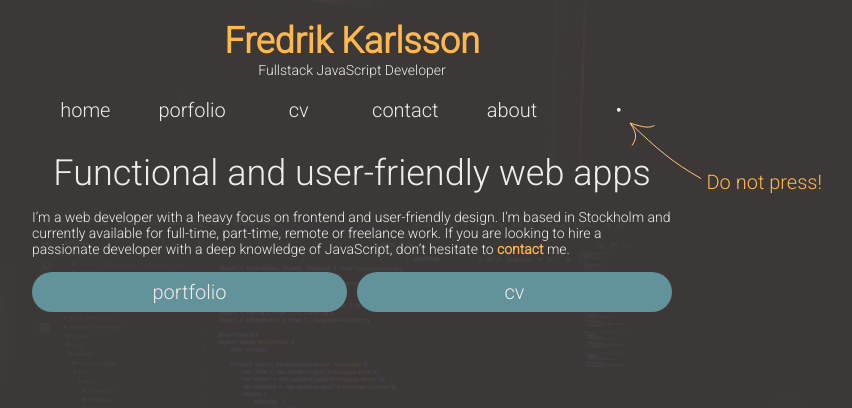
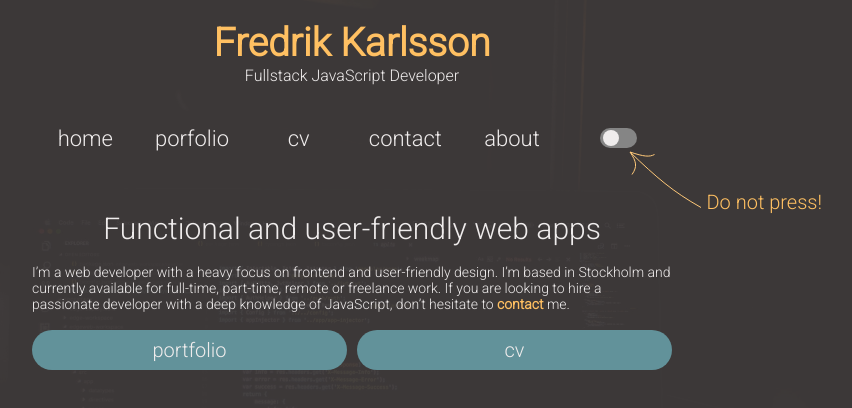
Before and after one commit to 200backflips/check-out-my-cv, a React (Create React App) app: page / in a window 1280 px wide. Shown: the top 408 px of the page, without its empty margins (288-1140 px from the left). Built offline with nearby package versions, Linux system fonts and the light colour scheme.

Commit message:
add animated checkbox

```diff
--- a/src/Content.scss
+++ b/src/Content.scss
@@ -1,4 +1,4 @@
 .Content {
-  padding: 3rem 0;
+  padding: 6rem 0 3rem 0;
   overflow: auto;
 }
--- a/src/Header.js
+++ b/src/Header.js
@@ -28,7 +28,10 @@ const Header = () => {
         <p>cv</p>
         <p>contact</p>
         <p>about</p>
-        <p>•</p>
+        <label className="Header__switch">
+          <input type="checkbox" />
+          <span className="Header__slider Header__slider-round"></span>
+        </label>
       </div>
       {arrow}
       <span className="Header__warning">Do not press!</span>
--- a/src/Header.scss
+++ b/src/Header.scss
@@ -7,15 +7,15 @@
     display: grid;
     grid: 1fr / 1fr;
     justify-items: center;
-    margin: 2rem;
+    margin: 2rem 0 4rem 0;
 
     h3 {
-      font-size: $font-size-heading;
+      font-size: 3.9rem;
       color: $chardonnay;
     }
 
     p {
-      font-size: $font-size-paragraph;
+      font-size: 1.6rem;
     }
   }
 
@@ -23,11 +23,65 @@
     display: grid;
     grid: 1fr / repeat(6, 1fr);
     justify-items: center;
+    align-items: center;
 
     p {
-      font-size: 2rem;
+      font-size: 2.2rem;
       cursor: pointer;
     }
+  }
+
+  &__switch {
+    position: relative;
+    margin: 0.5em;
+    width: 37px;
+    height: 20px;
+  }
+  &__switch input {
+    opacity: 0;
+    width: 0;
+    height: 0;
+  }
+
+  &__slider {
+    position: absolute;
+    cursor: pointer;
+    top: 0;
+    left: 0;
+    right: 0;
+    bottom: 0;
+    background: #858585;
+    transition: 0.4s;
+
+    &:before {
+      position: absolute;
+      content: '';
+      height: 16px;
+      width: 16px;
+      left: 3px;
+      bottom: 2.5px;
+      background: $whisper;
+      transition: 0.4s;
+    }
+
+    &-round {
+      border-radius: 23px;
+
+      &:before {
+        border-radius: 50%;
+      }
+    }
+  }
+
+  input:checked + &__slider {
+    background: $chardonnay;
+  }
+  input:focus + &__slider {
+    box-shadow: 0 0 1px $chardonnay;
+  }
+
+  input:checked + &__slider:before {
+    transform: translateX(14px);
   }
 
   svg {
@@ -37,7 +91,7 @@
 
   &__warning {
     position: absolute;
-    top: 15rem;
+    top: 17rem;
     right: -15rem;
     color: $chardonnay;
     font-size: 2rem;
--- a/src/components/Home.scss
+++ b/src/components/Home.scss
@@ -3,15 +3,15 @@
 .Home {
   display: grid;
   grid: 1fr / 1fr;
-  gap: 1.5rem;
+  gap: 1.8rem;
 
   &__heading {
-    font-size: $font-size-heading;
     text-align: center;
+    font-size: 3rem;
   }
 
   p {
-    font-size: $font-size-paragraph;
+    font-size: 1.4rem;
   }
 
   strong {
@@ -24,5 +24,6 @@
     grid: 1fr / 1fr 1fr;
     gap: 1rem;
     justify-items: space-around;
+    width: 100%;
   }
 }
--- a/src/variables.scss
+++ b/src/variables.scss
@@ -1,7 +1,4 @@
 $background-color: rgba(62, 58, 58, 0.96);
 $whisper: #efecec;
-$chardonnay: #ffb84e;
+$chardonnay: #ffc062;
 $horizon: #62929a;
-
-$font-size-heading: 3.6rem;
-$font-size-paragraph: 1.4rem;
```
Also changed, not shown: src/feggehead.svg (added).
